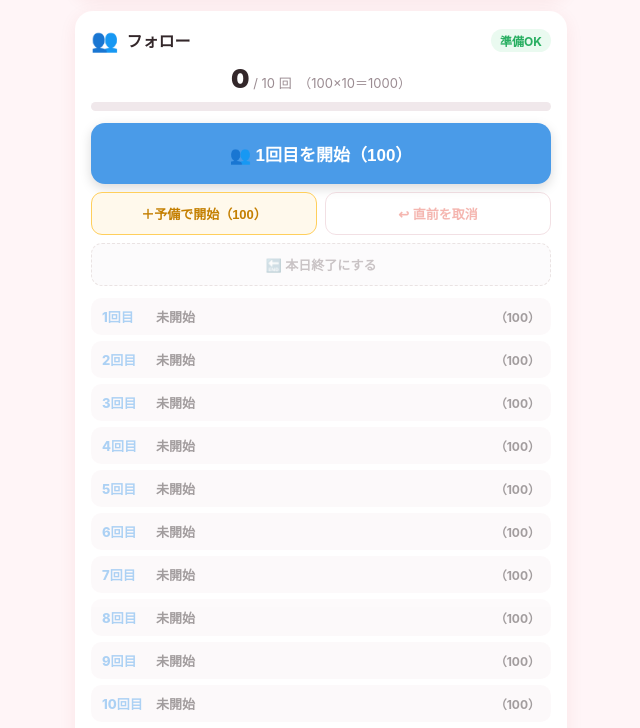
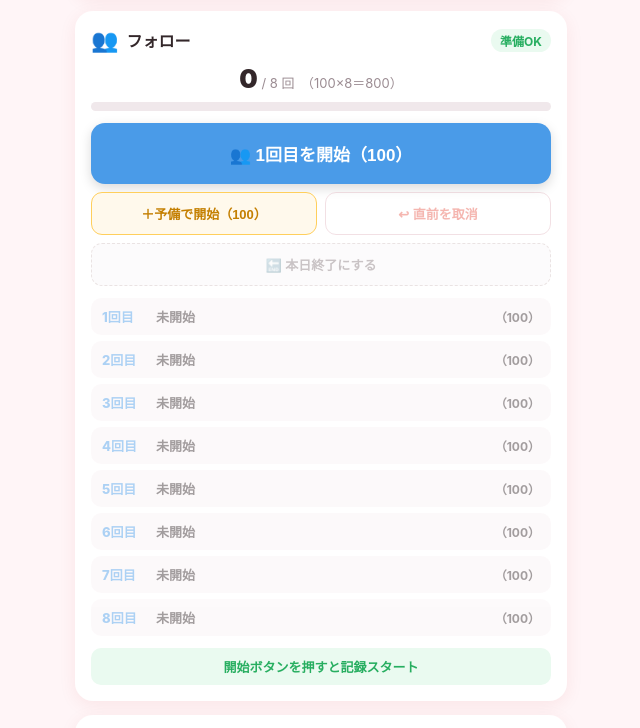
Before and after one commit to ayaka8527-sudo/zerocoin, a plain HTML site: page rakuten-room-counter/index.html in a window 1280 px wide. Shown: the part 664-1392 px from the top of the page, without its empty margins (319-959 px from the left). Drawn offline with Linux system fonts and the light colour scheme.

Commit message:
Rakuten ROOM counter: follow daily limit back to 100x8=800
Co-Authored-By: Claude Fable 5 <noreply@anthropic.com>

```diff
--- a/rakuten-room-counter/index.html
+++ b/rakuten-room-counter/index.html
@@ -242,7 +242,7 @@
   <!-- フォロー -->
   <div class="card follow" id="secFollow">
     <div class="card-head"><span class="emoji">👥</span><span class="title">フォロー</span><span class="badge" id="followBadge"></span></div>
-    <div class="progress-num"><b id="followDone">0</b> / 10 回　（100×10＝1000）</div>
+    <div class="progress-num"><b id="followDone">0</b> / 8 回　（100×8＝800）</div>
     <div class="meter"><span id="followMeter" style="width:0%"></span></div>
     <div class="release-banner" id="followBanner" style="display:none"></div>
     <button class="start-btn" id="followBtn" onclick="press('follow')">👥 1回目を開始（100）</button>
@@ -378,10 +378,10 @@
 const HOUR=3600000, DAY=86400000;
 const CFG = {
   like:   { counts:[300,300,200],                     spareCap:200, emoji:"❤️", name:"いいね", color:"--like" },
-  follow: { counts:[100,100,100,100,100,100,100,100,100,100], spareCap:100, emoji:"👥", name:"フォロー", color:"--follow" }
+  follow: { counts:[100,100,100,100,100,100,100,100], spareCap:100, emoji:"👥", name:"フォロー", color:"--follow" }
 };
 const KEY="rakuten_room_counter_v3";
-const APP_VERSION="2026-07-03b（開始時刻の修正🕐）";
+const APP_VERSION="2026-07-03c（フォロー上限800に修正）";
 
 function migrate(s){
   ["like","follow"].forEach(w=>{ if(s[w]&&s[w].stages) s[w].stages.forEach(x=>{
```
